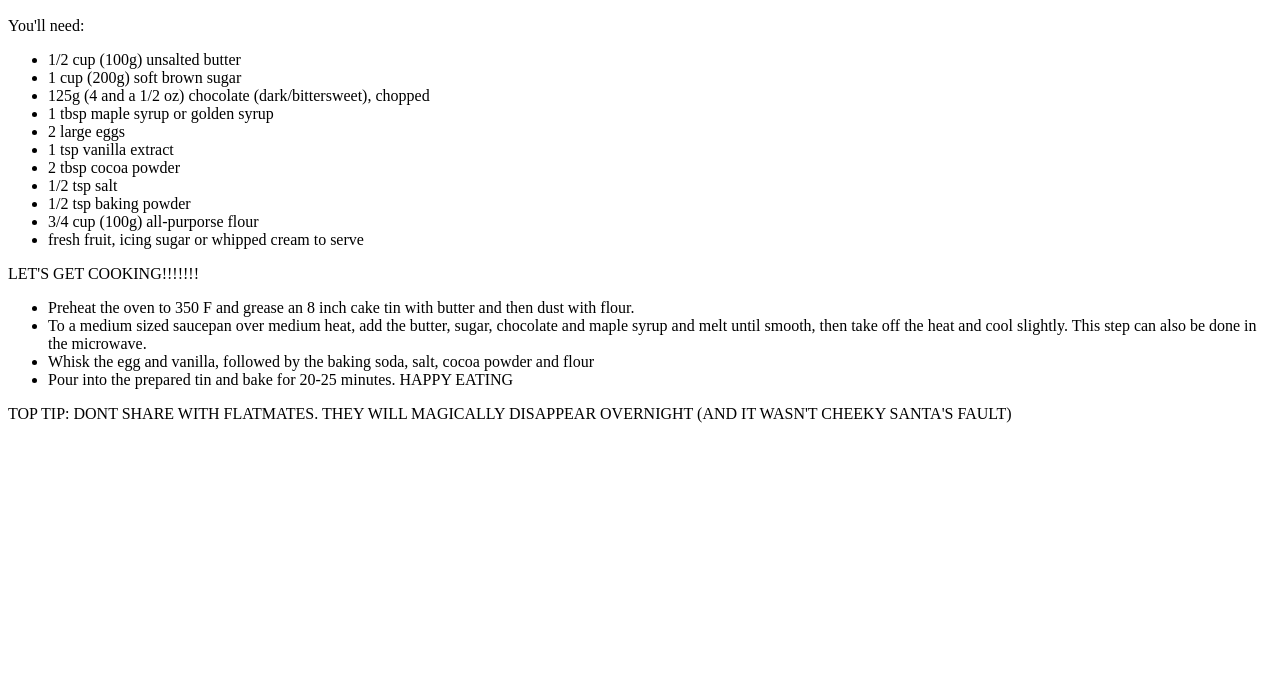
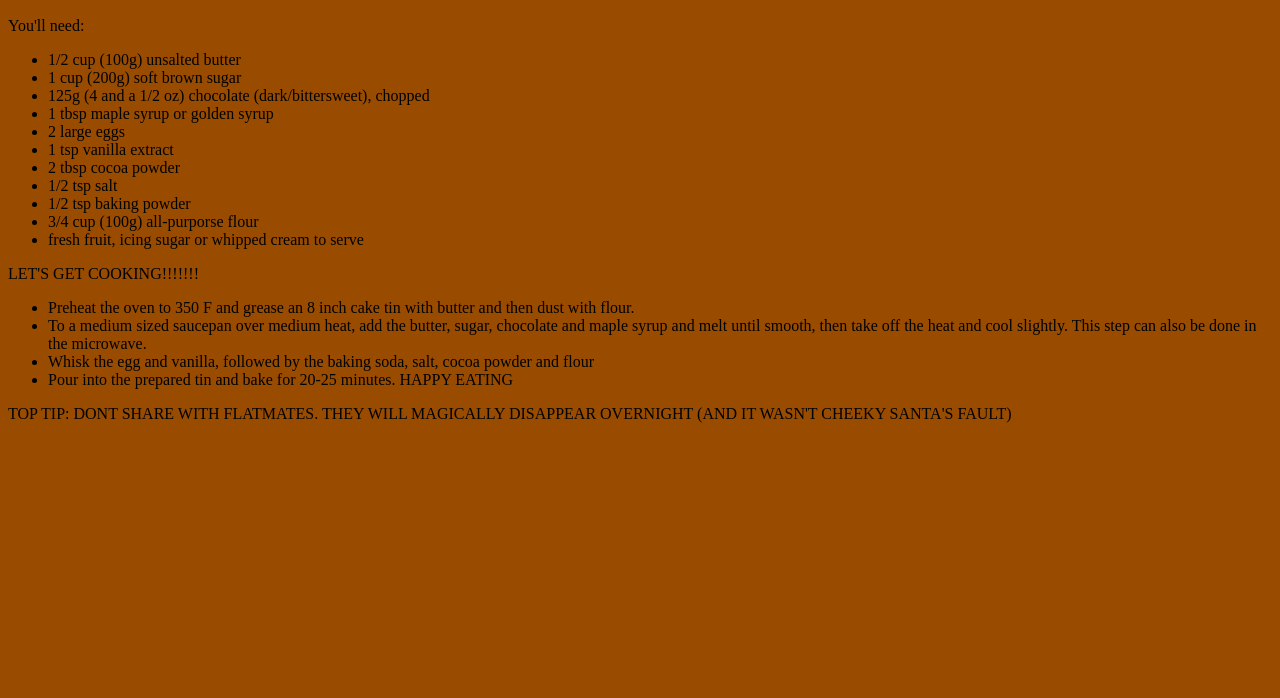
Before and after one commit to Lcchlcch01/beginners-week-one, a plain HTML site: page page2.html in a window 1280 px wide. Shown: the part 102-800 px from the top of the page. Drawn offline with Linux system fonts and the light colour scheme.

Commit message:
Add files via upload

```diff
--- a/page2.html
+++ b/page2.html
@@ -7,6 +7,9 @@
   <style>
   h1{
     text-align: center;
+  }
+  body{
+    background-color: rgb(153,76,0);
   }
   </style>
   <font size ="5" color="brown"><h1> Brownies </h1></font>
```
